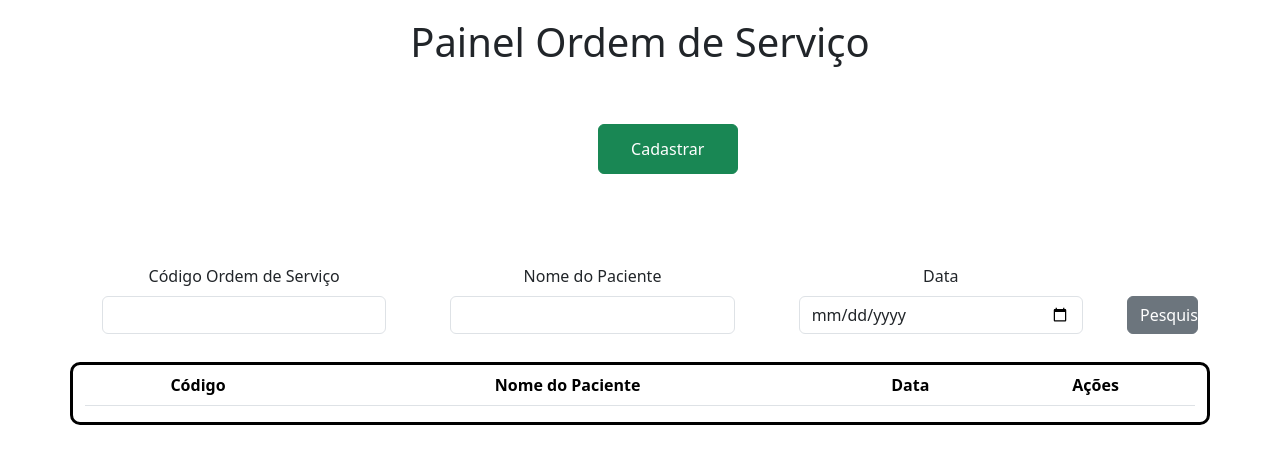
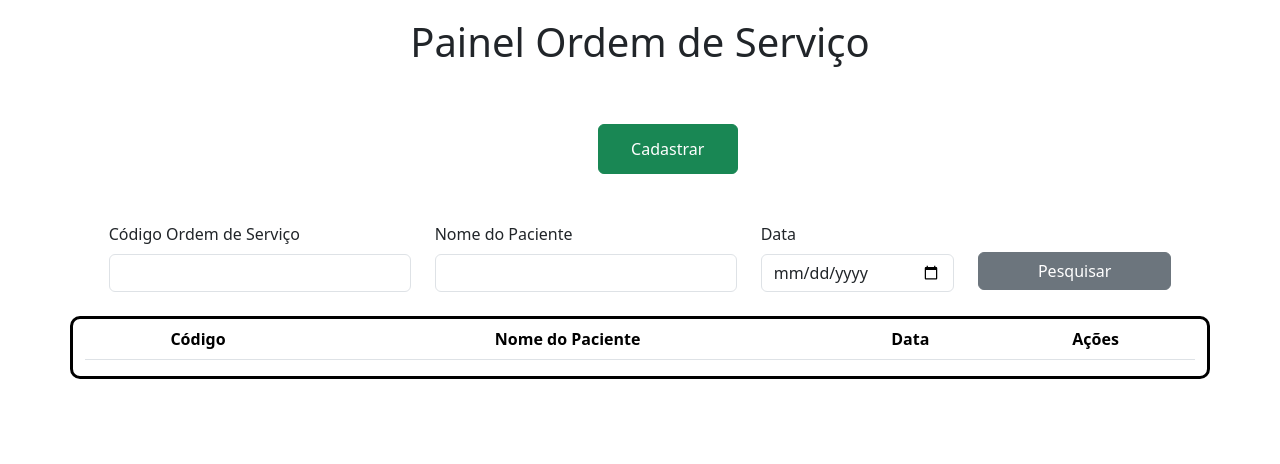
Before and after one commit to feliperodighero/projeto-integrador-3, a Flask app: page /service_order in a window 1280 px wide. Shown: the part 67-531 px from the top of the page. Run offline with Flask 3, Linux system fonts and the light colour scheme; the visitor is signed in with stand-in values (Sample User, id 1); lists and menus that the app fills with data are empty.

Commit message:
Realizado ajuste no conflito de containers na O.S Painel

```diff
--- a/static/css/style.css
+++ b/static/css/style.css
@@ -58,7 +58,7 @@
 #titulo-login{
     margin-bottom: 40px;
     font-size: 40px;
-    margin-left: 10px;
+    margin-right: 60px;
 }
 
 #copyright{
@@ -67,7 +67,7 @@
 }
 
 .card-container {
-    margin-top: 100px;
+    margin-top: 190px;
     display: flex;
     justify-content: center;
     gap: 20px;
@@ -234,11 +234,6 @@
     font-size: 20px;
 }
 
-
-#container-ordem-servico{
-    margin-top: 20px;
-}
-
 #titulos-tabela{
     text-align: center;
 }
@@ -260,54 +255,29 @@
     height: 50px;
 }
 
-#containerDePesquisaOS,
-#containerDePesquisaOS2,
-#containerDePesquisaOS3 {
-    text-align: center;
-    margin-top: 50px;
-}
-
 #botaoPesquisarOS {
     margin-left: auto;
     margin-right: auto;
-}
-
-
-@media (min-width: 768px) {
-    .d-flex {
-        display: flex;
-        justify-content: center;
-        flex-wrap: wrap;
-        margin-top: 90px;
-    }
-
-    #containerDePesquisaOS,
-    #containerDePesquisaOS2,
-    #containerDePesquisaOS3 {
-        margin: 10px;
-        flex: 1;
-    }
-
-    #botaoPesquisarOS {
-        margin-top: 30px;
-        flex: 1;
-    }
-}
-
-@media (min-width: 992px) {
-    #containerDePesquisaOS,
-    #containerDePesquisaOS2,
-    #containerDePesquisaOS3 {
-        margin: 0 20px;
-        margin-top: 90px;
-    }
+    margin-top: 30px;
+    flex: 1;
+    display: flex;
+    justify-content: center;
 }
 
 #titulo-check-box-edit-user{
     margin-left: 105px;
 }
-
-#container-ordem-servico{
+#container-tabela-ordem-servico{
     border: 3px solid black;
     border-radius: 10px;
+    margin-top: 20px;
 }
+
+#containerDePesquisa
+#containerDePesquisaOS2,
+#containerDePesquisaOS3 {
+    container: 'containerDePesquisa';
+    display: flex;
+    flex-direction: column;
+    align-items: center;
+}
--- a/templates/service_order.html
+++ b/templates/service_order.html
@@ -44,32 +44,32 @@
             <button id="botaoParaCadastro" name="botaoParaCadastro" type="button" class="btn btn-success me-2" data-bs-toggle="modal" data-bs-target="#modalCadastrar">Cadastrar</button>
         </div>
     </div>
-    <div class="container">
-        <div class="row">
-            <div class="col-md-1 mb-2" id="containerDePesquisaOS">
+    <div id="containerDePesquisa" class="mt-5">
+        <div class="row justify-content-center">
+            <div class="col-md-3 mb-1">
                 <label for="InputCodeOS" class="form-label">Código Ordem de Serviço</label>
                 <input type="number" class="form-control" list="ListaCodigoOS" id="listaCodigoOS">
                 <datalist id="ListaCodigoOS">
                 </datalist>
             </div>
-            <div class="col-md-1 mb-2" id="containerDePesquisaOS2">
+            <div class="col-md-3 mb-1">
                 <label for="InputNameClient" class="form-label">Nome do Paciente</label>
                 <input type="text" class="form-control" list="ListaNomePacienteOS" id="ListaNomePacienteOS">
                 <datalist id="ListaNomePacienteOS">
                 </datalist>
             </div>
-            <div class="col-md-1 mb-1" id="containerDePesquisaOS3">
+            <div class="col-md-2 mb-1">
                 <label for="InputDateOS" class="form-label">Data</label>
                 <input type="date" class="form-control" list="ListaDateOS" id="ListaDateOS">
                 <datalist id="ListaDateOS">
                 </datalist>
             </div>
-            <div class="col-md-1 mb-2 d-flex align-items-end">
+            <div class="col-md-2 mb-1">
                 <button type="button" class="btn btn-secondary w-100" id="botaoPesquisarOS" name="botaoPesquisarOS">Pesquisar</button>
             </div>
         </div>
     </div>
-    <div class="container" id="container-ordem-servico">
+    <div class="container" id="container-tabela-ordem-servico">
         <table id="tabela-ordem-servico" class="table">
             <thead>
                 <tr id="titulos-tabela">
```
